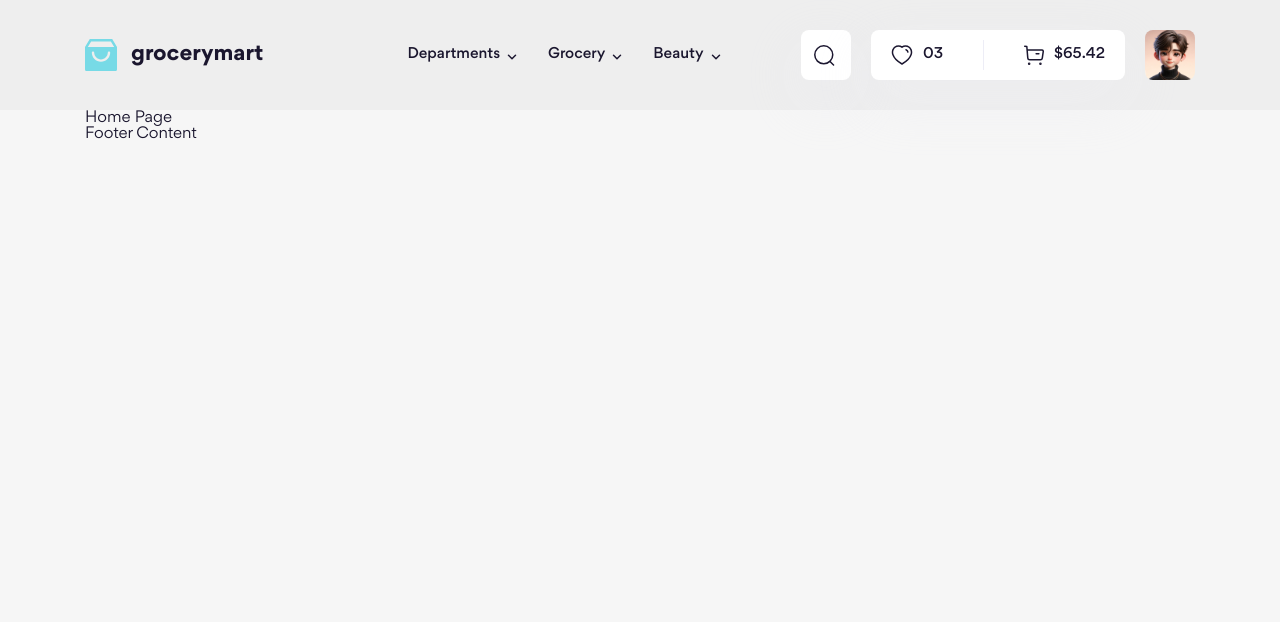
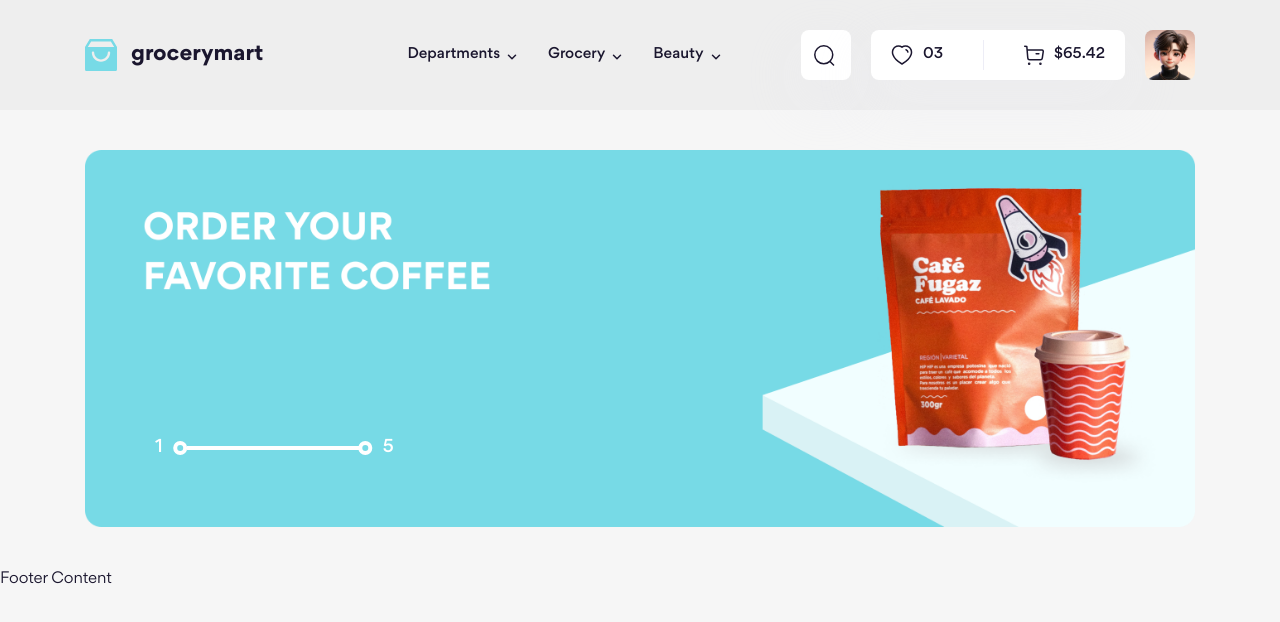
Before and after one commit to qcode95/project_08, a website: page index.html in a window 1280 px wide. Drawn offline with Linux system fonts and the light colour scheme.

Commit message:
feat:Add slideshow component.

```diff
--- a/index.html
+++ b/index.html
@@ -28,17 +28,43 @@
         <script src="./assets/js/script.js"></script>
     </head>
     <body>
+        <!-- ? Header -->
         <header id="header" class="header"></header>
         <script>
             load("#header", "./templates/header.html");
         </script>
+        <!-- ? Container -->
         <div class="container">
-            <h1>Home Page</h1>
-
-            <footer id="footer"></footer>
-            <script>
-                load("#footer", "./templates/footer.html");
-            </script>
+            <!-- ? Slideshow -->
+            <div class="slideshow">
+                <div class="slideshow__inner">
+                    <div class="slideshow__item">
+                        <img src="./assets/images/slideshow/slide-1.png" alt="" class="slideshow__img" />
+                    </div>
+                    <div class="slideshow__item">
+                        <img src="./assets/images/slideshow/slide-1.png" alt="" class="slideshow__img" />
+                    </div>
+                    <div class="slideshow__item">
+                        <img src="./assets/images/slideshow/slide-1.png" alt="" class="slideshow__img" />
+                    </div>
+                    <div class="slideshow__item">
+                        <img src="./assets/images/slideshow/slide-1.png" alt="" class="slideshow__img" />
+                    </div>
+                    <div class="slideshow__item">
+                        <img src="./assets/images/slideshow/slide-1.png" alt="" class="slideshow__img" />
+                    </div>
+                </div>
+                <div class="slideshow__page">
+                    <span class="slideshow__num">1</span>
+                    <span class="slideshow__slider"></span>
+                    <span class="slideshow__num">5</span>
+                </div>
+            </div>
         </div>
+        <!-- ? Footer -->
+        <footer id="footer"></footer>
+        <script>
+            load("#footer", "./templates/footer.html");
+        </script>
     </body>
 </html>
--- a/scss/components/_dropdown.scss
+++ b/scss/components/_dropdown.scss
@@ -3,6 +3,7 @@
 .dropdown {
     position: absolute;
     left: 0;
+    z-index: 1;
 
     width: min(1240px, 100%);
     padding-top: 54px;
--- a/scss/components/_index.scss
+++ b/scss/components/_index.scss
@@ -1,2 +1,3 @@
 @forward "./logo";
 @forward "./dropdown";
+@forward "./slideshow";
--- /dev/null
+++ b/scss/components/_slideshow.scss
@@ -0,0 +1,69 @@
+.slideshow {
+    position: relative;
+    margin: 40px 0;
+
+    &__inner {
+        display: flex;
+        overflow: hidden;
+    }
+
+    &__item {
+        flex-shrink: 0;
+        width: 100%;
+    }
+
+    &__img {
+        width: 100%;
+    }
+
+    &__page {
+        --white-color: #fff;
+
+        position: absolute;
+        bottom: 70px;
+        left: 70px;
+
+        display: flex;
+        align-items: center;
+        column-gap: 24px;
+    }
+
+    &__num {
+        font-size: 1.8rem;
+        font-weight: 500;
+        line-height: 144.444%;
+
+        color: var(--white-color);
+    }
+
+    &__slider {
+        flex-shrink: 0;
+
+        width: 172px;
+        height: 4px;
+
+        background: var(--white-color);
+
+        &::before,
+        &::after {
+            content: "";
+            position: absolute;
+            top: 50%;
+
+            width: 14px;
+            height: 14px;
+            border: 4px solid var(--white-color);
+            border-radius: 50%;
+        }
+
+        &::before {
+            left: 0;
+            translate: 130% -50%;
+        }
+
+        &::after {
+            right: 0;
+            translate: -155% -50%;
+        }
+    }
+}
```
Also changed, not shown: assets/css/main.css, assets/images/slideshow/slide-1.png (added), 1 other file.
